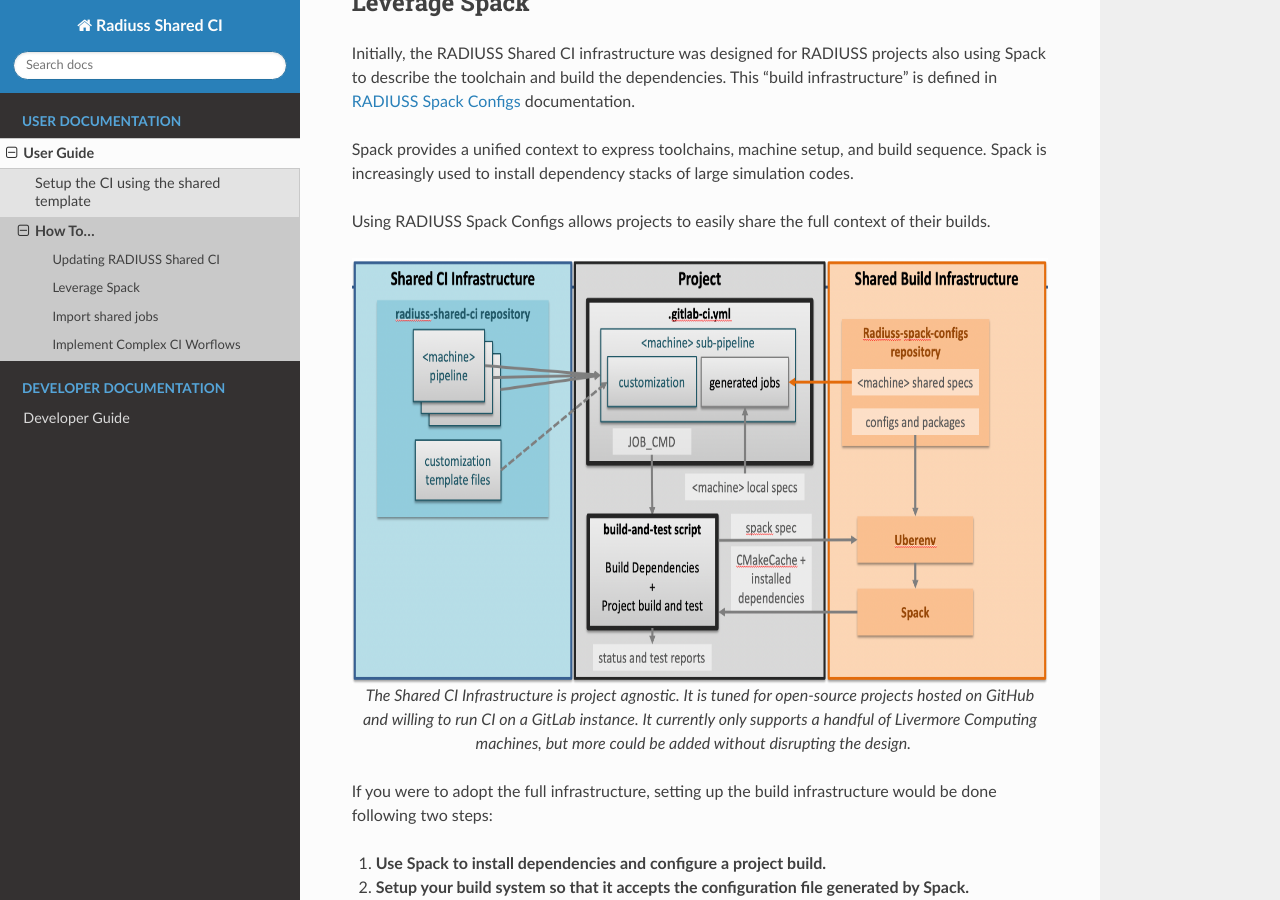
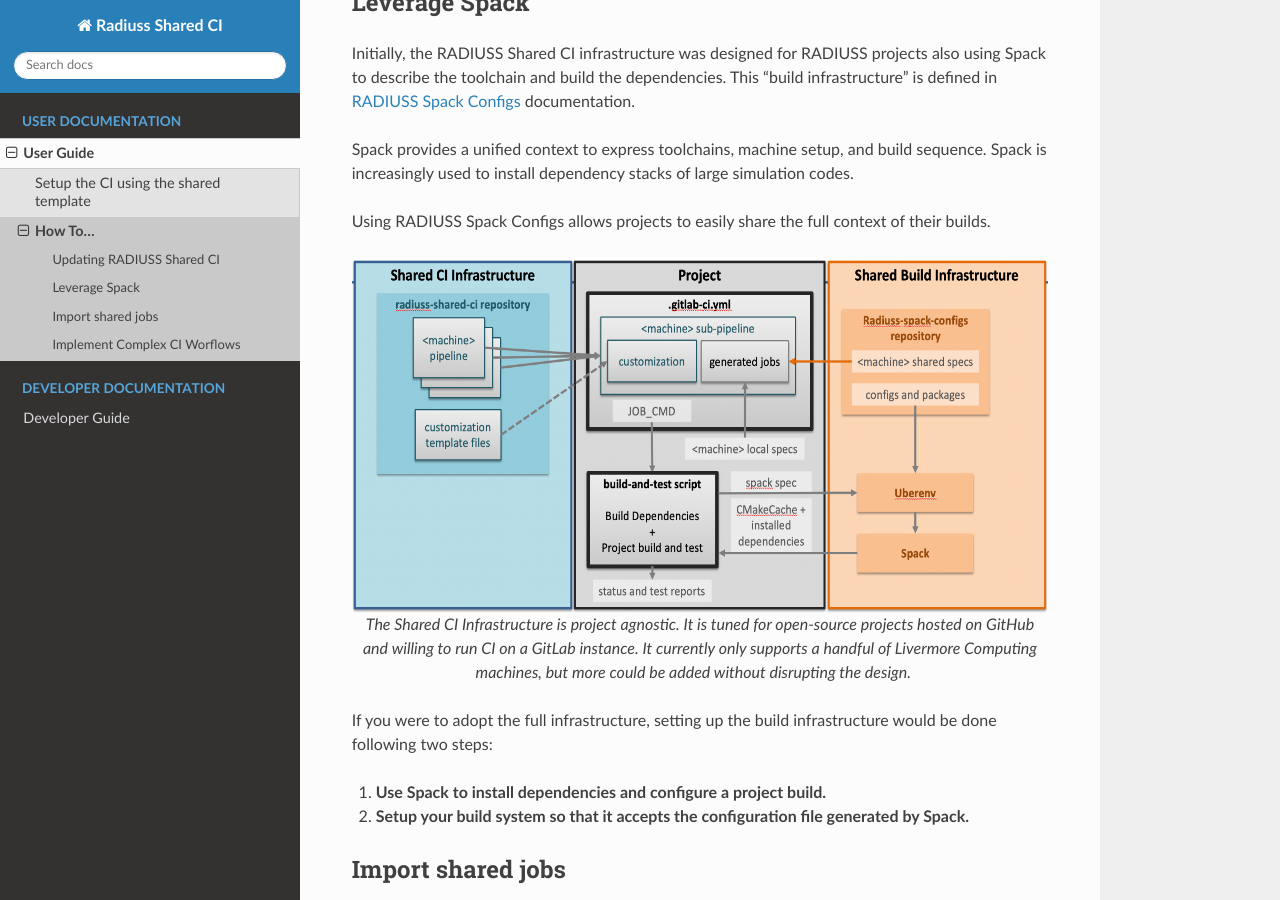
Before and after one commit to LLNL/radiuss-shared-ci, a Sphinx documentation site: the page built from docs/sphinx/user_guide/how_to.rst, in a window 1280 px wide and 900 px high, scrolled down 399 px. Built offline with Sphinx 7.4.7 and the Read the Docs theme 2.0.0, drawn with Linux system fonts in a browser that asks for light colours.

Commit message:
Minor fixes

```diff
--- a/docs/sphinx/user_guide/how_to.rst
+++ b/docs/sphinx/user_guide/how_to.rst
@@ -46,7 +46,7 @@
 their builds.
 
 .. figure:: images/Full-CI-Infrastructure.png
-   :scale: 36 %
+   :scale: 30 %
    :align: center
 
    The Shared CI Infrastructure is project agnostic. It is tuned for
```
